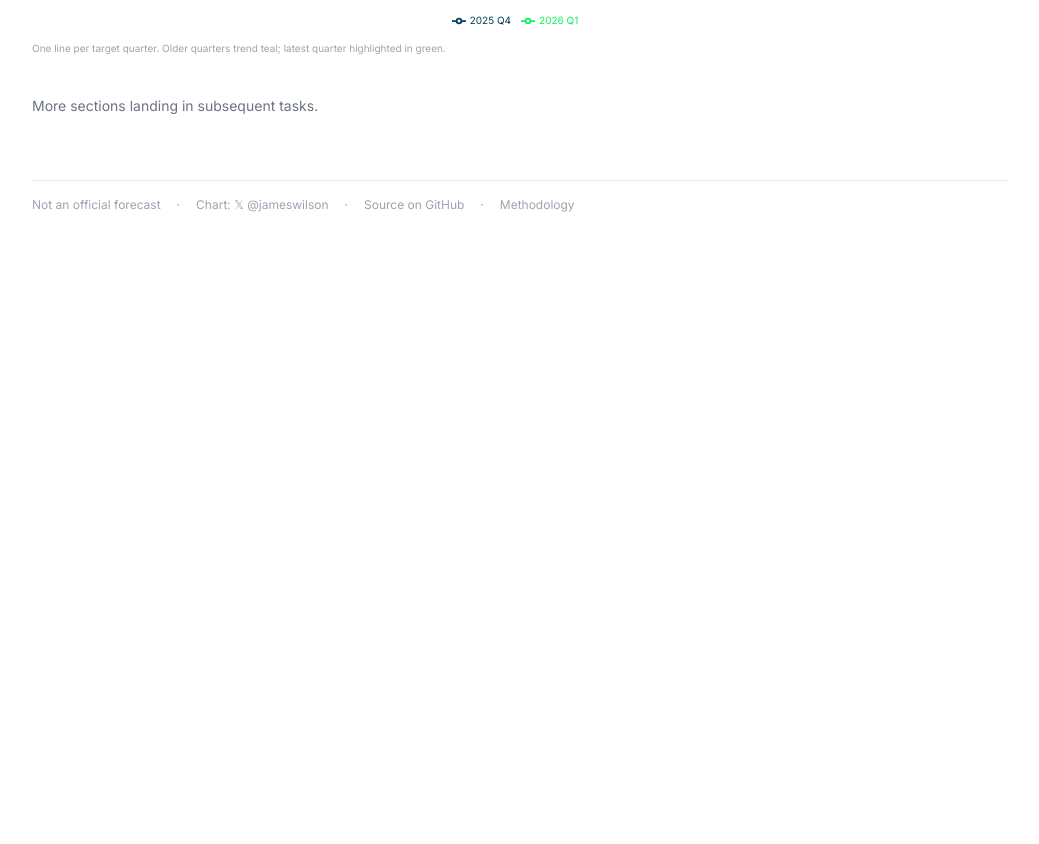
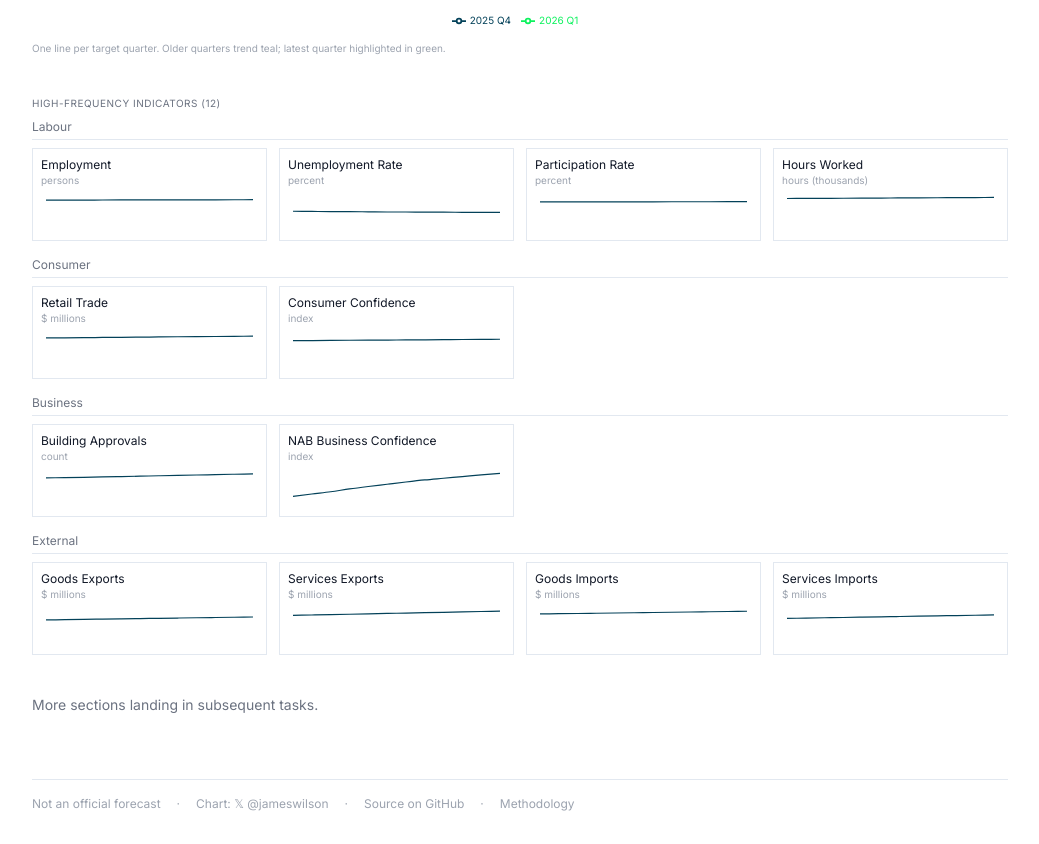
Before and after one commit to Allisterh/nowcasting-Australia, a Next.js app: page / in a window 1280 px wide. Shown: the part 1093-1937 px from the top of the page, without its empty margins (120-1159 px from the left). Before the commit the page ends 1338 px from the top, so only its background shows below. Built offline with nearby package versions, Linux system fonts and the light colour scheme.

Commit message:
feat: add indicator grid with sparklines and click-through detail

```diff
--- a/src/app/page.tsx
+++ b/src/app/page.tsx
@@ -5,6 +5,7 @@ import StalenessBanner from "@/components/StalenessBanner";
 import HeadlineCard from "@/components/HeadlineCard";
 import GdpHistoryChart from "@/components/GdpHistoryChart";
 import VintageChart from "@/components/VintageChart";
+import IndicatorGrid from "@/components/IndicatorGrid";
 
 export default function Home() {
   const data = loadDashboardData();
@@ -15,6 +16,7 @@ export default function Home() {
       <HeadlineCard latest={data.latest} gdp={data.gdp} />
       <GdpHistoryChart gdp={data.gdp} latest={data.latest} />
       <VintageChart nowcasts={data.nowcasts} />
+      <IndicatorGrid indicators={data.indicators} />
       <p className="text-label text-sm">More sections landing in subsequent tasks.</p>
       <Footer />
     </main>
--- /dev/null
+++ b/src/components/IndicatorDetailCard.tsx
@@ -0,0 +1,50 @@
+"use client";
+
+import {
+  LineChart, Line, XAxis, YAxis, CartesianGrid, Tooltip, ResponsiveContainer,
+} from "recharts";
+import type { Indicator } from "@/lib/types";
+import { formatMonth } from "@/lib/format";
+import { chartColors, axisTick } from "@/lib/chartTheme";
+
+interface Props {
+  indicator: Indicator;
+  onClose: () => void;
+}
+
+export default function IndicatorDetailCard({ indicator, onClose }: Props) {
+  return (
+    <div className="border border-border-heavy p-4 mt-2 mb-4 bg-panel">
+      <div className="flex items-baseline justify-between mb-2">
+        <div>
+          <p className="font-headline text-xl text-teal">{indicator.name}</p>
+          <p className="text-[10px] text-label-light">{indicator.group} · {indicator.unit} · {indicator.source}</p>
+        </div>
+        <button
+          onClick={onClose}
+          className="text-[10px] uppercase tracking-wider text-label hover:text-border-heavy"
+        >
+          Close
+        </button>
+      </div>
+      <div className="h-[240px]">
+        <ResponsiveContainer>
+          <LineChart data={indicator.series} margin={{ top: 5, right: 10, bottom: 5, left: 10 }}>
+            <CartesianGrid strokeDasharray="3 3" stroke={chartColors.border} />
+            <XAxis dataKey="date" tickFormatter={formatMonth} tick={axisTick} interval="preserveStartEnd" />
+            <YAxis tick={axisTick} tickFormatter={(v) => v.toLocaleString()} domain={["auto", "auto"]} />
+            <Tooltip
+              labelFormatter={(l) => formatMonth(String(l))}
+              formatter={(v) => {
+                if (typeof v === "number") return [v.toLocaleString(), ""];
+                return ["", ""];
+              }}
+              contentStyle={{ fontSize: 11 }}
+            />
+            <Line type="monotone" dataKey="value" stroke={chartColors.primary} strokeWidth={1.5} dot={false} />
+          </LineChart>
+        </ResponsiveContainer>
+      </div>
+    </div>
+  );
+}
--- /dev/null
+++ b/src/components/IndicatorGrid.tsx
@@ -0,0 +1,50 @@
+"use client";
+
+import { useState } from "react";
+import type { IndicatorData, Indicator, IndicatorGroup } from "@/lib/types";
+import IndicatorSparkline from "./IndicatorSparkline";
+import IndicatorDetailCard from "./IndicatorDetailCard";
+
+const GROUP_ORDER: IndicatorGroup[] = ["Labour", "Consumer", "Business", "External"];
+
+interface Props {
+  indicators: IndicatorData;
+}
+
+export default function IndicatorGrid({ indicators }: Props) {
+  const [selected, setSelected] = useState<Indicator | null>(null);
+
+  const byGroup = GROUP_ORDER.map((group) => ({
+    group,
+    items: indicators.indicators.filter((i) => i.group === group),
+  })).filter((g) => g.items.length > 0);
+
+  return (
+    <section className="mb-10">
+      <p className="text-[10px] uppercase tracking-wider text-label mb-2">
+        High-frequency indicators ({indicators.indicators.length})
+      </p>
+      {byGroup.map((g) => (
+        <div key={g.group} className="mb-4">
+          <p className="text-xs text-label mb-2 border-b border-border pb-1">{g.group}</p>
+          <div className="grid grid-cols-2 sm:grid-cols-3 lg:grid-cols-4 gap-3">
+            {g.items.map((ind) => (
+              <button
+                key={ind.id}
+                onClick={() => setSelected(ind)}
+                className={`text-left border p-2 hover:border-border-heavy ${
+                  selected?.id === ind.id ? "border-border-heavy bg-panel" : "border-border"
+                }`}
+              >
+                <p className="text-xs text-border-heavy">{ind.name}</p>
+                <p className="text-[10px] text-label-light mb-1">{ind.unit}</p>
+                <IndicatorSparkline series={ind.series} />
+              </button>
+            ))}
+          </div>
+        </div>
+      ))}
+      {selected && <IndicatorDetailCard indicator={selected} onClose={() => setSelected(null)} />}
+    </section>
+  );
+}
--- /dev/null
+++ b/src/components/IndicatorSparkline.tsx
@@ -0,0 +1,27 @@
+"use client";
+
+import { LineChart, Line, ResponsiveContainer } from "recharts";
+import type { IndicatorPoint } from "@/lib/types";
+import { chartColors } from "@/lib/chartTheme";
+
+interface Props {
+  series: IndicatorPoint[];
+}
+
+export default function IndicatorSparkline({ series }: Props) {
+  return (
+    <div className="h-10">
+      <ResponsiveContainer>
+        <LineChart data={series}>
+          <Line
+            type="monotone"
+            dataKey="value"
+            stroke={chartColors.primary}
+            strokeWidth={1.2}
+            dot={false}
+          />
+        </LineChart>
+      </ResponsiveContainer>
+    </div>
+  );
+}
```
